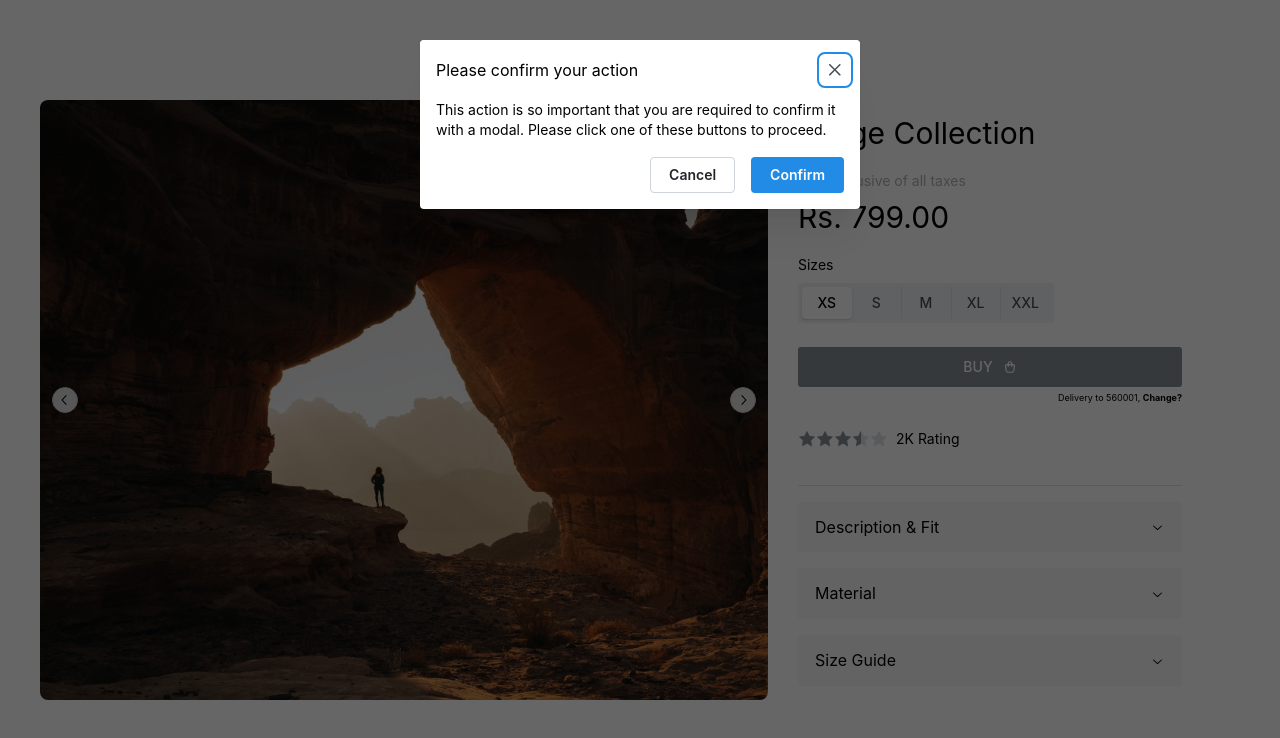
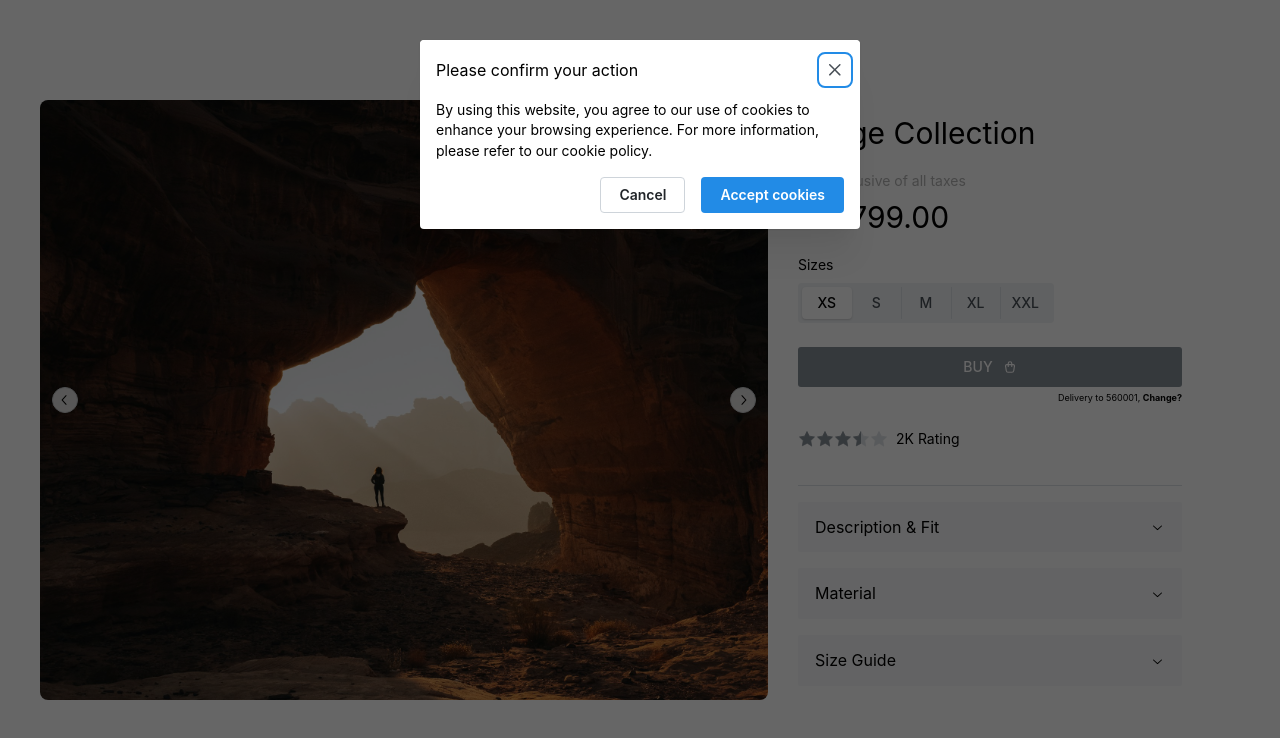
Before and after one commit to raunaksingh9800/Paint-Clothing, a React (Create React App) app: page /Product in a window 1280 px wide. Shown: the top 738 px of the page. Built offline with nearby package versions, Linux system fonts and the light colour scheme.

Commit message:
added cookie text

```diff
--- a/src/Products/LoadProduct.js
+++ b/src/Products/LoadProduct.js
@@ -73,11 +73,11 @@ function Product() {
         title: "Please confirm your action",
         children: (
           <Text size="sm">
-            This action is so important that you are required to confirm it with a
-            modal. Please click one of these buttons to proceed.
+            By using this website, you agree to our use of cookies to enhance your browsing experience.
+            For more information, please refer to our cookie policy.
           </Text>
         ),
-        labels: { confirm: "Confirm", cancel: "Cancel" },
+        labels: { confirm: "Accept cookies", cancel: "Cancel" },
         onCancel: () => {
             localStorage.setItem("cookies", false )
             window.location.reload()
```
